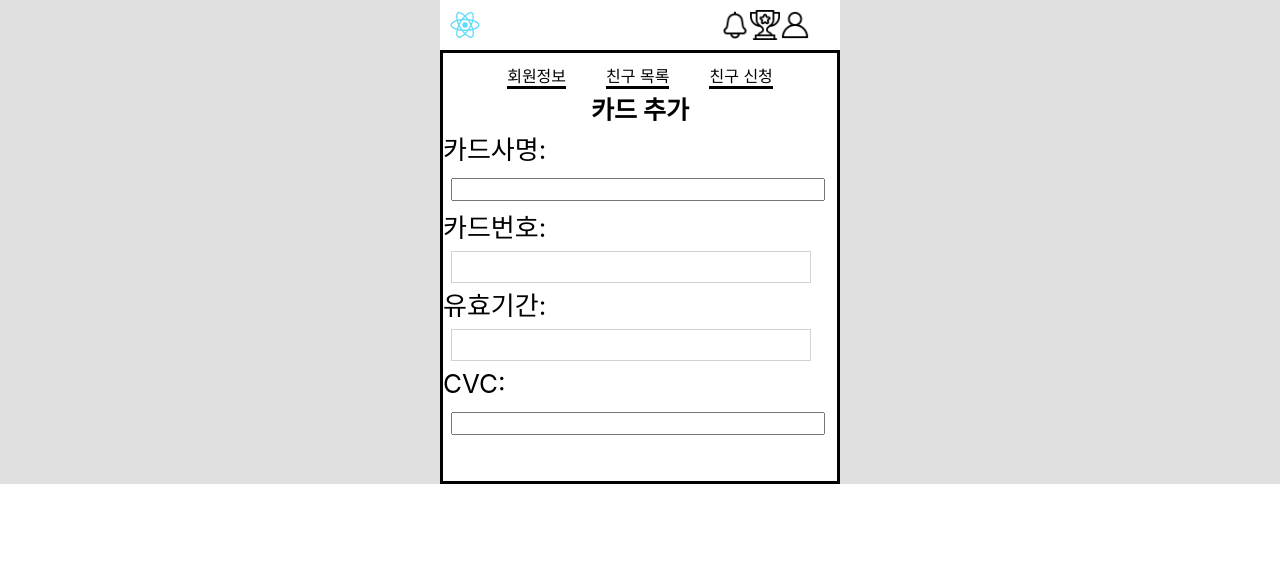
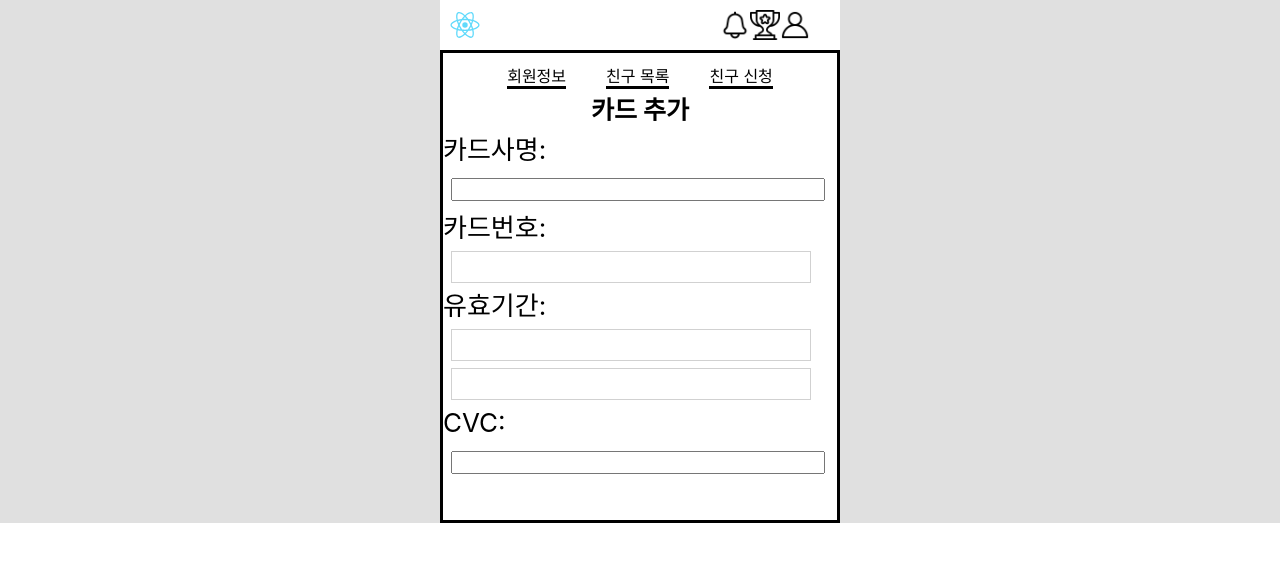
Before and after one commit to LTaeSung/SinhanDS-moamoaReact, a React (Create React App) app: page /member/payment/card/add in a window 1280 px wide. Shown: the top 562 px of the page. Built offline with nearby package versions, Linux system fonts and the light colour scheme.

Commit message:
카드 유효기간 형식 바꿈

```diff
--- a/src/component/member/payment/AddCardList.js
+++ b/src/component/member/payment/AddCardList.js
@@ -20,7 +20,10 @@ function AddCardList() {
     paymenttype: 1, //카드인경우 type이 1
     company: "",
     account: "",
+    validdate_month: "",
+    validdate_year: "",
     validdate: "",
+    // validdate: formData.validdate_month + " / " + formData.validdate_year,
     cvc: "",
   });
 
@@ -35,6 +38,10 @@ function AddCardList() {
 
   const handleSubmit = async (e) => {
     e.preventDefault();
+    console.log(formData.validdate);
+    formData.validdate =
+      formData.validdate_month + " / " + formData.validdate_year;
+    console.log(formData.validdate);
 
     try {
       const response = await axios.post(
@@ -93,8 +100,14 @@ function AddCardList() {
             유효기간:{" "}
             <input
               type="text"
-              name="validdate"
-              value={formData.validdate}
+              name="validdate_month"
+              value={formData.validdate_month}
+              onChange={handleInputChange}
+            />
+            <input
+              type="text"
+              name="validdate_year"
+              value={formData.validdate_year}
               onChange={handleInputChange}
             />
             <br />
```
